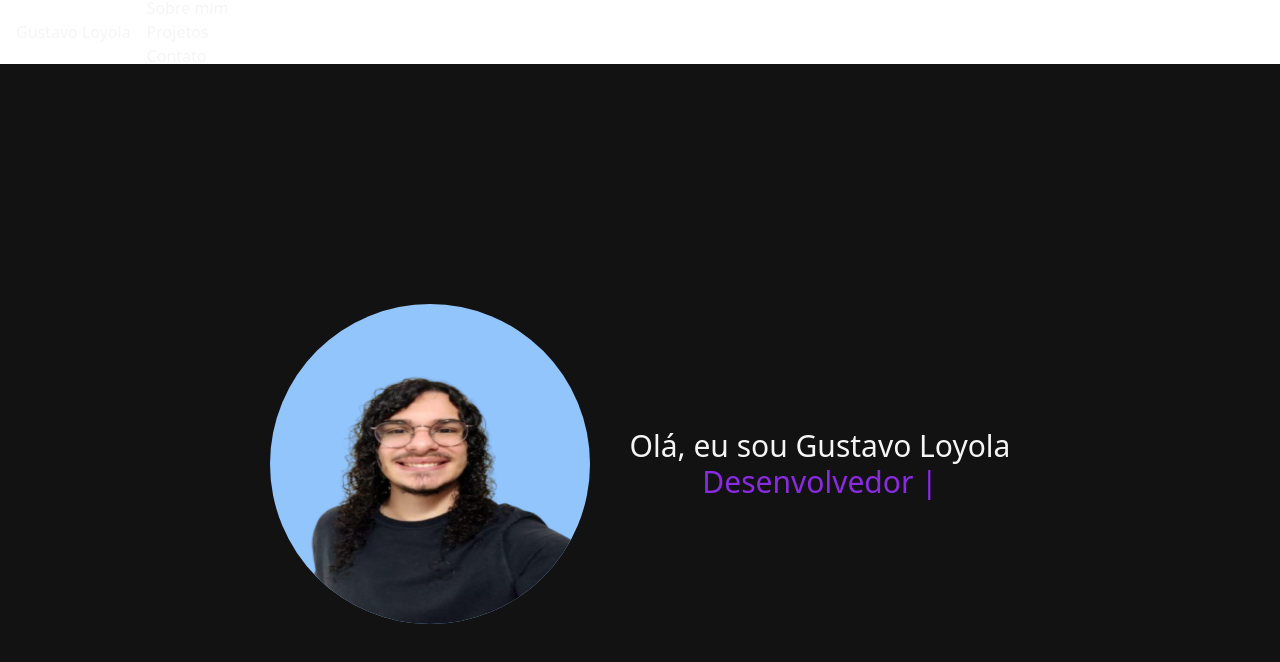
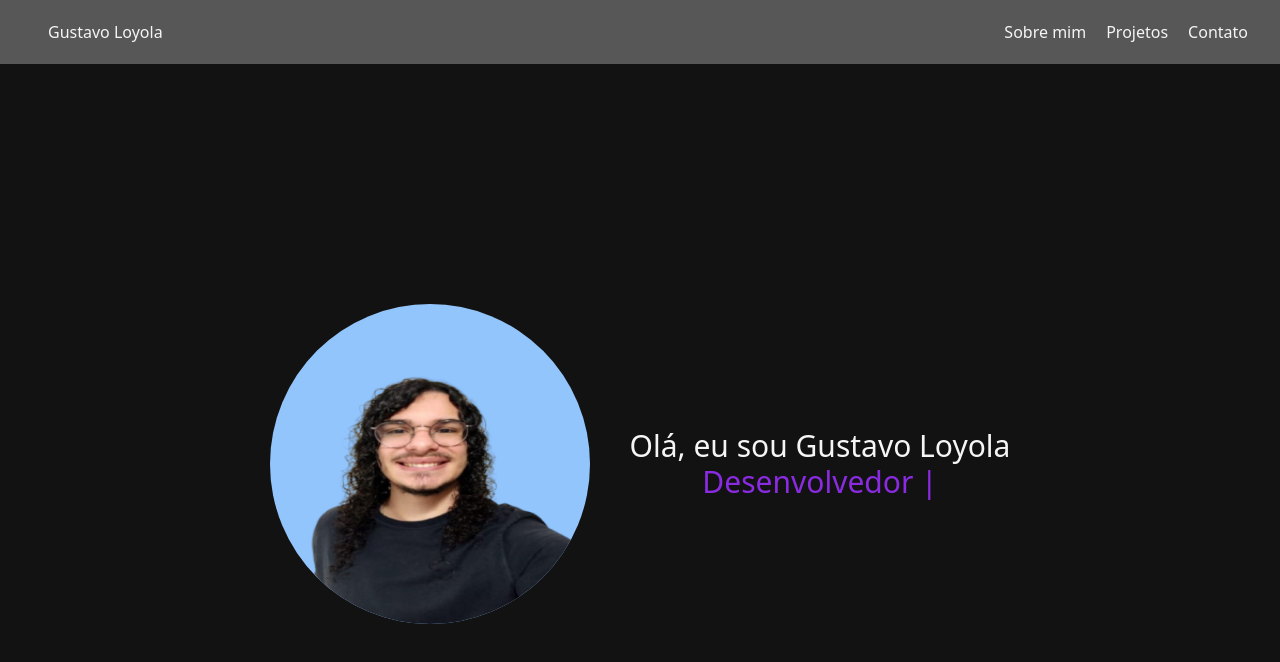
Before and after one commit to GuhLoyola/projeto-portifolio, a React (Vite) app: page / in a window 1280 px wide. Shown: the top 662 px of the page. Built offline with nearby package versions, Linux system fonts and the light colour scheme.

Commit message:
Estilização alterada afim de otimizar o responsivo

```diff
--- a/src/components/NavBar.jsx
+++ b/src/components/NavBar.jsx
@@ -1,13 +1,13 @@
 const NavBar = () => {
     return (
-        <nav className="bg-almost-black h-16 w-full text-smoky-white flex items-center">
+        <nav className="bg-dove-gray h-16 w-full text-smoky-white flex items-center  md:justify-between px-8">
             <div>
                 <a href="/" className="p-4">Gustavo Loyola</a>
             </div>
-            <ul className="hidden md:block">
-                <li>Sobre mim</li>
-                <li>Projetos</li>
-                <li>Contato</li>
+            <ul className="hidden md:flex md:gap-5">
+                <li><a href="/sobre-mim">Sobre mim</a></li>
+                <li><a href="/projetos">Projetos</a></li>
+                <li><a href="/contato">Contato</a></li>
             </ul>
         </nav>
     )
```
